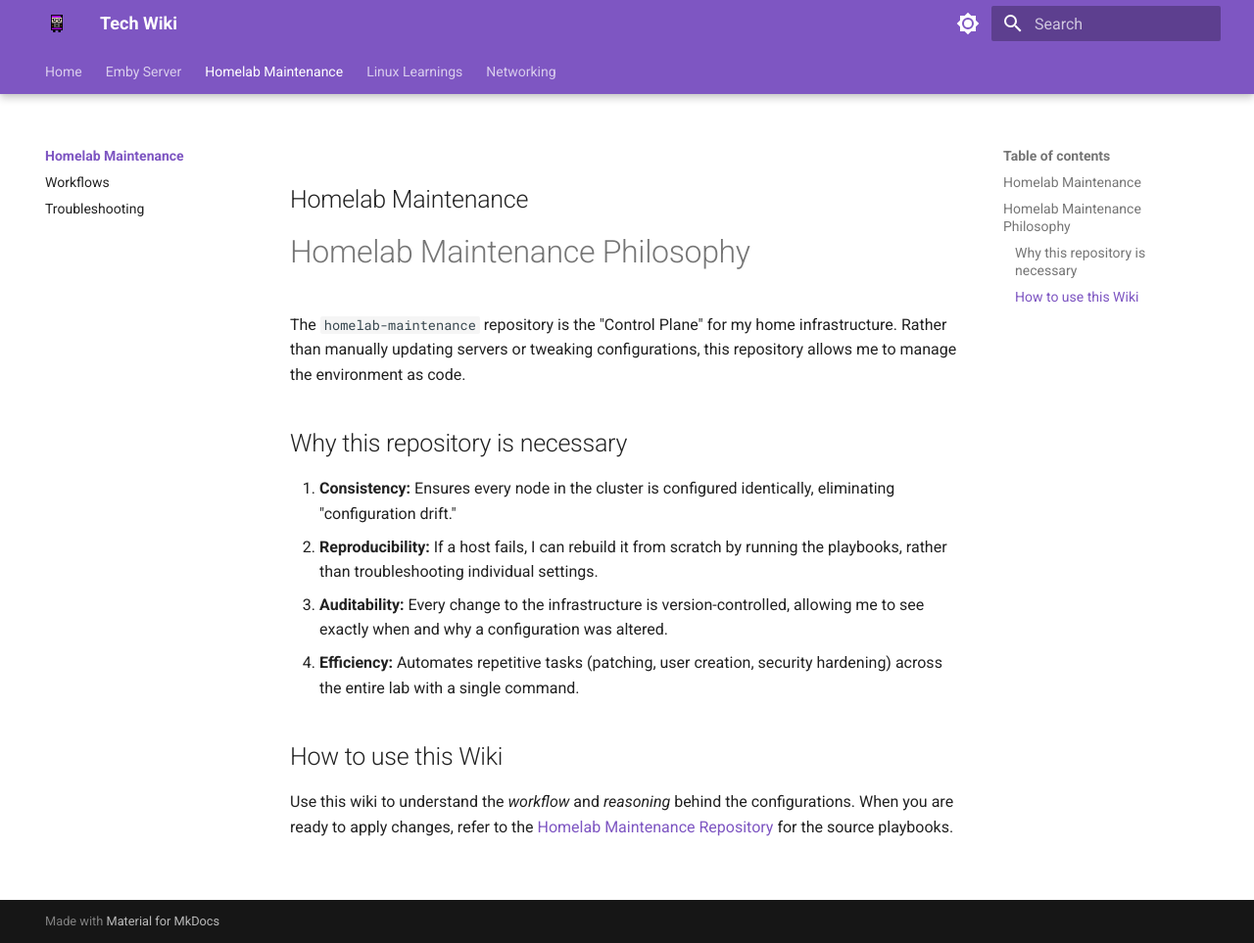
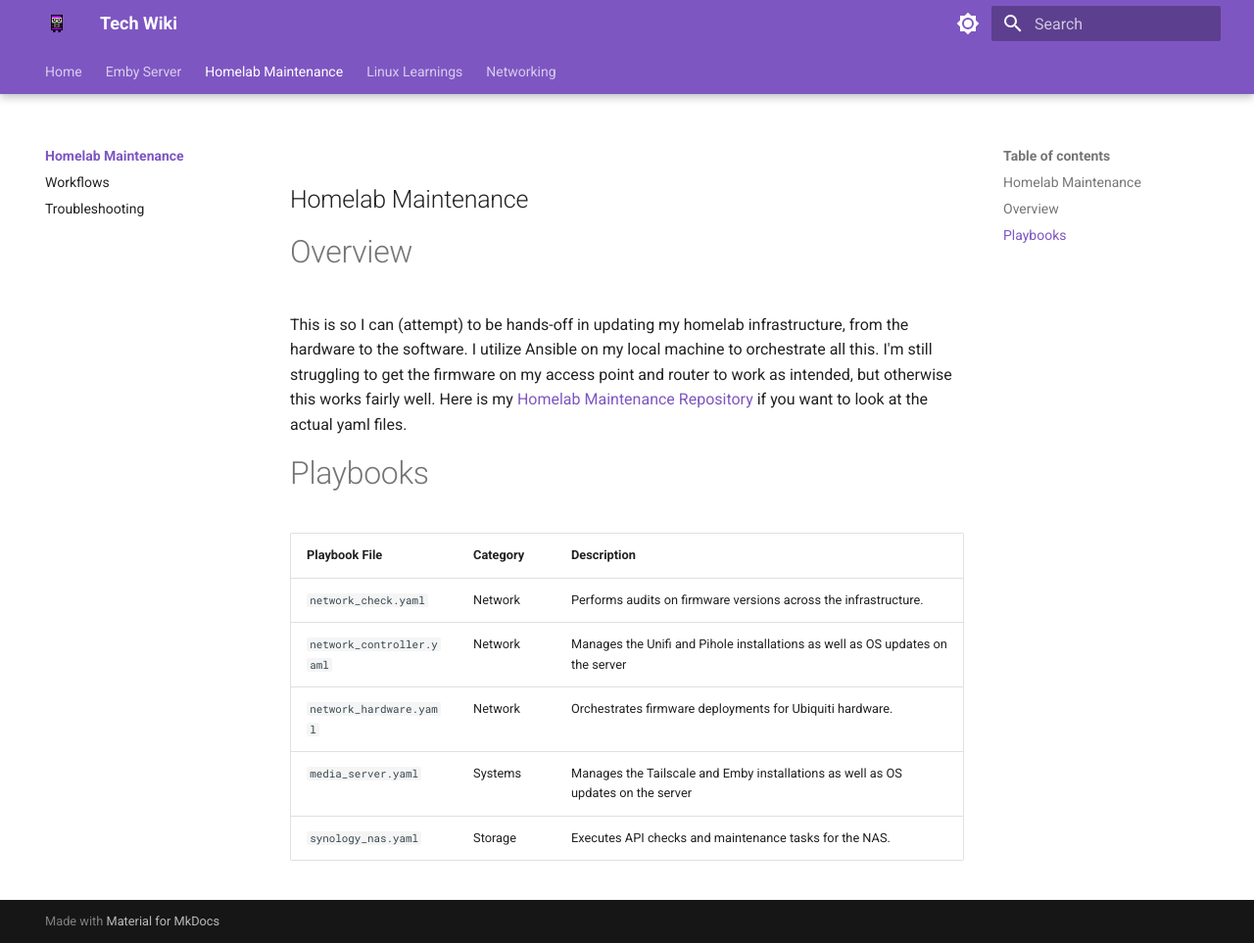
Before and after one commit to caleb-stults/tech-wiki, an MkDocs documentation site: the page built from docs/homelab-maintenance/index.md, in a window 1280 px wide and 963 px high. Shown: the whole window at 98% size. Built offline with MkDocs 1.6.1 and Material for MkDocs 9.7.7, drawn with Linux system fonts in a browser that asks for light colours.

Commit message:
updating verbiage

```diff
--- a/docs/homelab-maintenance/index.md
+++ b/docs/homelab-maintenance/index.md
@@ -1,13 +1,13 @@
 ## Homelab Maintenance
 
-# Homelab Maintenance Philosophy
-The `homelab-maintenance` repository is the "Control Plane" for my home infrastructure. Rather than manually updating servers or tweaking configurations, this repository allows me to manage the environment as code.
+# Overview
+This is so I can (attempt) to be hands-off in updating my homelab infrastructure, from the hardware to the software. I utilize Ansible on my local machine to orchestrate all this. I'm still struggling to get the firmware on my access point and router to work as intended, but otherwise this works fairly well. Here is my [Homelab Maintenance Repository](https://github.com/caleb-stults/homelab-maintenance) if you want to look at the actual yaml files.
 
-## Why this repository is necessary
-1. **Consistency:** Ensures every node in the cluster is configured identically, eliminating "configuration drift."
-2. **Reproducibility:** If a host fails, I can rebuild it from scratch by running the playbooks, rather than troubleshooting individual settings.
-3. **Auditability:** Every change to the infrastructure is version-controlled, allowing me to see exactly when and why a configuration was altered.
-4. **Efficiency:** Automates repetitive tasks (patching, user creation, security hardening) across the entire lab with a single command.
-
-## How to use this Wiki
-Use this wiki to understand the *workflow* and *reasoning* behind the configurations. When you are ready to apply changes, refer to the [Homelab Maintenance Repository](https://github.com/caleb-stults/homelab-maintenance) for the source playbooks.
+# Playbooks
+| Playbook File | Category | Description |
+| :--- | :--- | :--- |
+| `network_check.yaml` | Network | Performs audits on firmware versions across the infrastructure. |
+| `network_controller.yaml` | Network | Manages the Unifi and Pihole installations as well as OS updates on the server |
+| `network_hardware.yaml` | Network | Orchestrates firmware deployments for Ubiquiti hardware. |
+| `media_server.yaml` | Systems | Manages the Tailscale and Emby installations as well as OS updates on the server |
+| `synology_nas.yaml` | Storage | Executes API checks and maintenance tasks for the NAS. |
```
Also changed, not shown: docs/movie-pipeline/emby/tailscale.md (+1 -1 lines).
